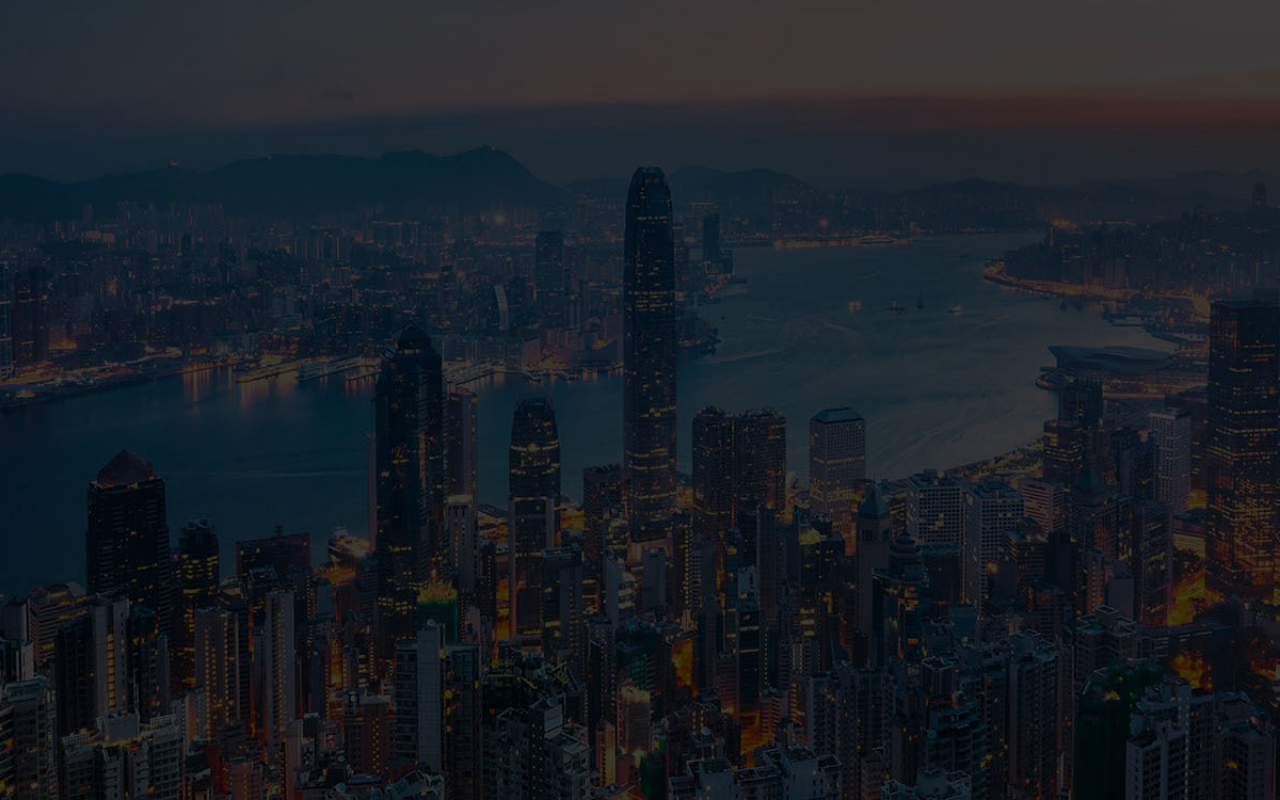
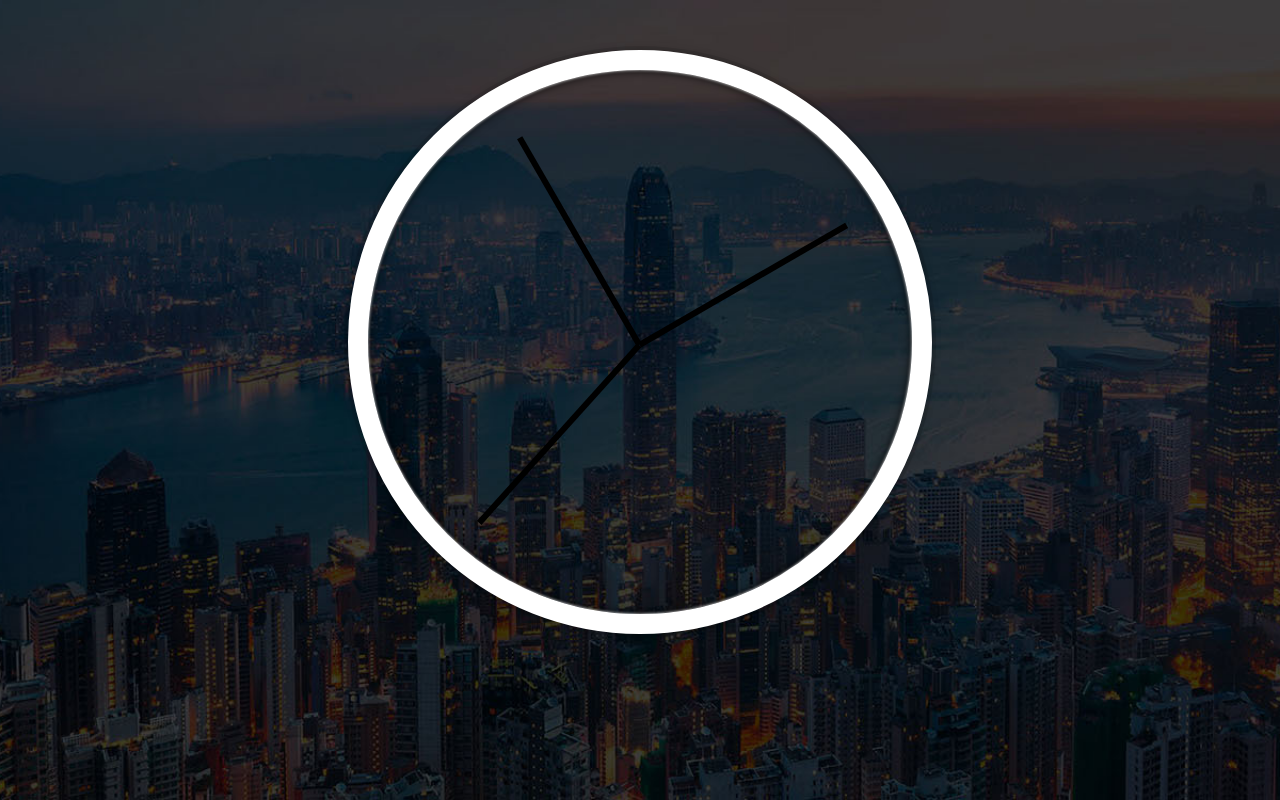
Before and after one commit to RocketWill/javascript30days, a plain HTML site: page Clock/index.html in a window 1280 px wide. Drawn offline with Linux system fonts and the light colour scheme.

Commit message:
day 2 css + js clock

```diff
--- a/Clock/static/css/style.css
+++ b/Clock/static/css/style.css
@@ -4,3 +4,35 @@ body{
     background-repeat: no-repeat;
     background-size: cover;
 }
+
+.clock{
+    width: 30rem;
+    height: 30rem;
+    border: 20px solid #fff;
+    border-radius: 50%;
+    margin: 50px auto;
+    position: relative;
+    padding: 2rem;
+    box-shadow: 0 0 0px 4px rgba(0,0,0,0.1),
+                inset 0 0 03px #eeeeee,
+                inset 0 0 10px #000000,
+                0 0 10px rgba(0,0,0,0.2);
+}
+
+.clock-face{
+    position: relative;
+    widows: 100%;
+    height: 100%;
+    transform: translateY(-3px);
+}
+
+.hand{
+    width: 44%;
+    height: 6px;
+    background: #000000;
+    position: absolute;
+    top:50%;
+    transform-origin: 100%;
+    transform: rotate(90deg);
+    transition-timing-function: cubic-bezier(0.23, 1, 0.320, 1);
+}
--- a/Clock/static/js/main.js
+++ b/Clock/static/js/main.js
@@ -0,0 +1,27 @@
+const secondHand = document.querySelector(".second-hand");
+const minHand = document.querySelector(".min-hand");
+const hourHand = document.querySelector(".hour-hand");
+
+function setDate(){
+    const now = new Date();
+    const seconds = now.getSeconds();
+    const secondsDegrees = ((seconds / 60) * 360) + 90;
+    secondHand.style.transform = `rotate(${secondsDegrees}deg)`;
+    //console.log("123");
+
+    const mins = now.getMinutes();
+    const minsDegrees = ((mins / 60) * 360) + 90;
+    minHand.style.transform = `rotate(${minsDegrees}deg)`;
+
+    const hours = now.getHours();
+    const hoursDegrees = ((hours / 12) * 360) + 90;
+    hourHand.style.transform = `rotate(${hoursDegrees}deg)`;
+}
+
+function console(){
+    console.log("works");
+
+}
+
+setInterval(setDate, 1000);
+//setInterval(console, 1000);
```
